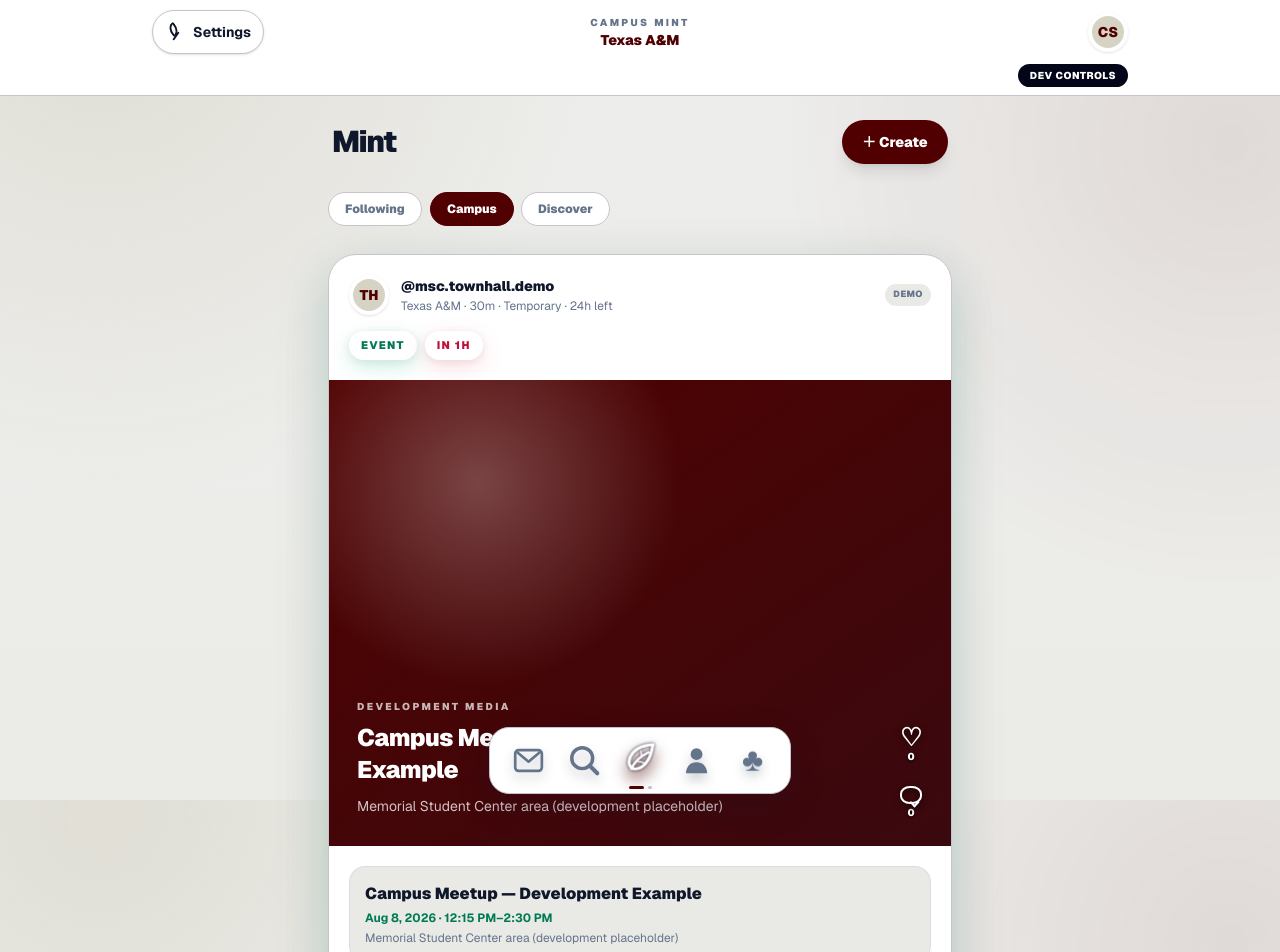
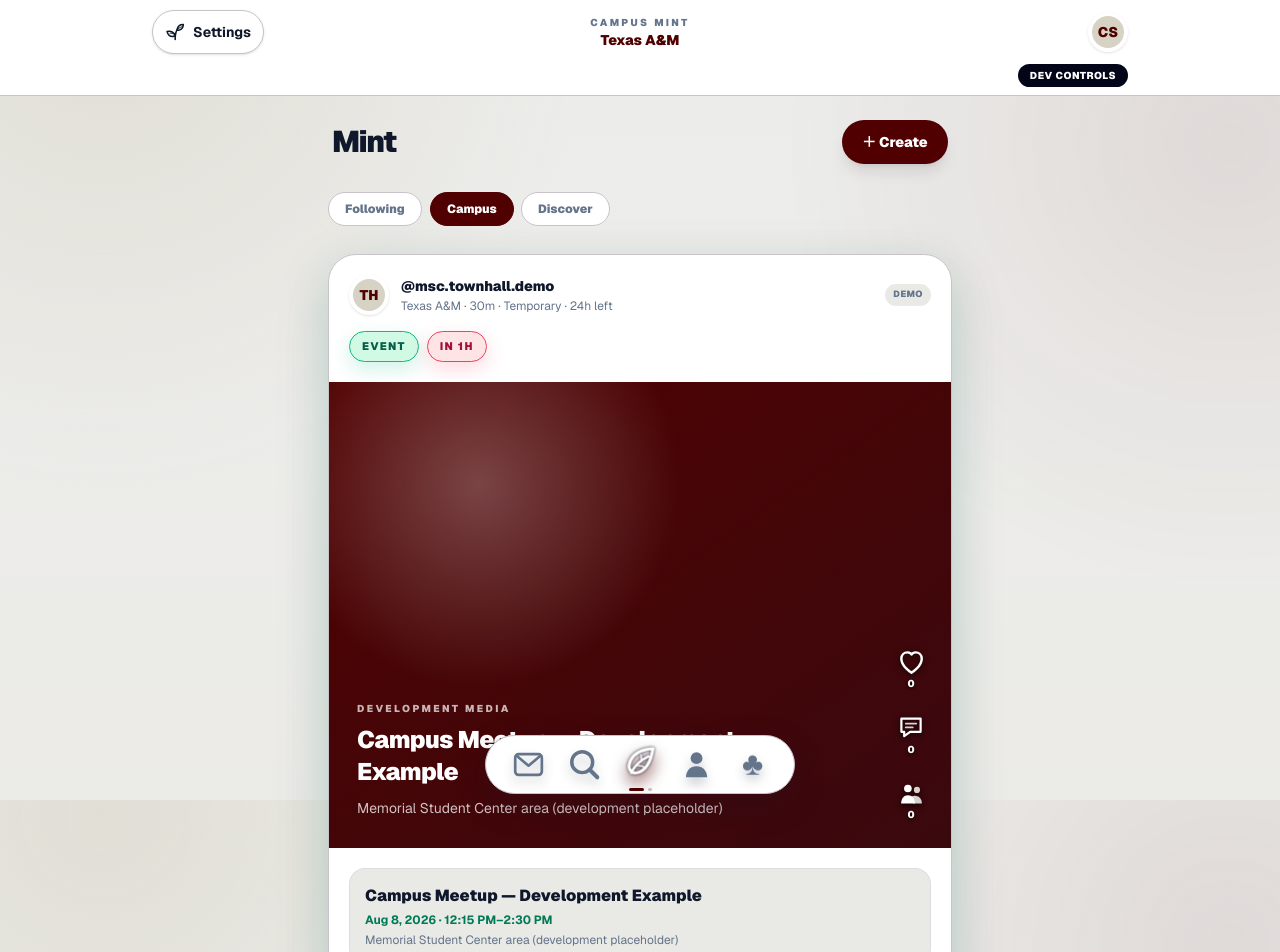
Before and after one commit to TheCampusMint/campusmint, a Next.js app: page / in a window 1280 px wide. Shown: the top 952 px of the page. Built offline with nearby package versions, Linux system fonts and the light colour scheme.

Commit message:
Polish event visuals and Mint interactions

```diff
--- a/components/content/EventMintBadge.tsx
+++ b/components/content/EventMintBadge.tsx
@@ -9,22 +9,24 @@ type EventMintBadgeProps = {
 };
 
 const eventBadgeStyles = {
-  backgroundColor: "#ffffff",
-  color: "#047857",
-  boxShadow: "0 7px 22px rgba(16, 185, 129, 0.20), 0 2px 8px rgba(15, 23, 42, 0.08)",
+  backgroundColor: "#d1fae5",
+  borderColor: "#10b981",
+  color: "#065f46",
+  boxShadow: "0 7px 20px rgba(16, 185, 129, 0.2)",
 };
 
 const eventTimeBadgeStyles = {
-  backgroundColor: "#ffffff",
-  color: "#be123c",
-  boxShadow: "0 7px 22px rgba(244, 63, 94, 0.17), 0 2px 8px rgba(15, 23, 42, 0.08)",
+  backgroundColor: "#ffe4e6",
+  borderColor: "#f43f5e",
+  color: "#9f1239",
+  boxShadow: "0 7px 20px rgba(244, 63, 94, 0.2)",
 };
 
 /** Event identity and urgency are separate so EVENT always keeps its semantic green treatment. */
 export function EventMintBadge({ eventStartAt, eventEndAt, currentTime, timeZone, contextLabel = "Event" }: EventMintBadgeProps) {
   const timing = getEventTimingStatus(eventStartAt, eventEndAt, currentTime, timeZone);
   const showTimingLabel = timing.label !== "EVENT";
-  const badgeClassName = "inline-flex rounded-full px-3 py-1.5 text-[11px] font-black uppercase tracking-[0.12em]";
+  const badgeClassName = "interactive-pop inline-flex rounded-full border px-3 py-1.5 text-[11px] font-black uppercase tracking-[0.12em]";
 
   return (
     <div className="inline-flex items-center gap-2" data-event-status={timing.status} aria-label={`${contextLabel} ${showTimingLabel ? timing.label : ""}`.trim()} title={timing.secondaryLabel ?? undefined}>
--- a/components/icons/MintLeafIcon.tsx
+++ b/components/icons/MintLeafIcon.tsx
@@ -2,12 +2,44 @@ type MintLeafIconProps = {
   className?: string;
 };
 
-/** Small CSS-drawn brand mark that stays crisp without an icon dependency. */
+/** Organic two-leaf Campus Mint mark. */
 export function MintLeafIcon({ className = "" }: MintLeafIconProps) {
   return (
-    <span aria-hidden="true" className={`relative block h-5 w-5 ${className}`}>
-      <span className="absolute left-[4px] top-[1px] h-[13px] w-[9px] -rotate-[38deg] rounded-[80%_20%_80%_20%] border-2 border-current" />
-      <span className="absolute bottom-[1px] left-[10px] h-[10px] w-0.5 rotate-[35deg] rounded-full bg-current" />
-    </span>
+    <svg
+      aria-hidden="true"
+      viewBox="0 0 24 24"
+      className={`h-5 w-5 overflow-visible ${className}`}
+      fill="none"
+      stroke="currentColor"
+      strokeLinecap="round"
+      strokeLinejoin="round"
+    >
+      <path
+        d="M12.2 21C12 15.8 12.8 11.5 15.5 7.4"
+        strokeWidth="1.9"
+      />
+
+      <path
+        d="M14.8 8.1C15.7 4.8 18.6 2.8 22 3c-.2 3.6-2.5 6.4-5.8 6.8-1.1.1-1.8-.5-1.4-1.7Z"
+        strokeWidth="1.9"
+      />
+
+      <path
+        d="M11.9 14.8C9.3 11.6 6.1 10.5 2.5 11.5c1 3.7 3.9 6.2 7.3 5.9 1.2-.1 1.8-1.1 2.1-2.6Z"
+        strokeWidth="1.9"
+      />
+
+      <path
+        d="M15.6 7.7c1.5-.8 2.9-1.5 4.5-2"
+        strokeWidth="1.25"
+        opacity=".75"
+      />
+
+      <path
+        d="M11.5 14.6c-1.8-.7-3.5-1.1-5.5-1.2"
+        strokeWidth="1.25"
+        opacity=".75"
+      />
+    </svg>
   );
 }
--- a/components/mintz/MintCard.tsx
+++ b/components/mintz/MintCard.tsx
@@ -54,9 +54,61 @@ function expirationLabel(expiresAt: string | null, currentTime: number) {
   return `Temporary · ${Math.ceil(minutes / 60)}h left`;
 }
 
+function HeartGlyph({ filled }: { filled: boolean }) {
+  return (
+    <svg
+      viewBox="0 0 32 32"
+      className="h-[29px] w-[29px]"
+      fill={filled ? "currentColor" : "none"}
+      stroke="currentColor"
+      strokeWidth="2.7"
+      strokeLinecap="round"
+      strokeLinejoin="round"
+      aria-hidden="true"
+    >
+      <path d="M16 27.2S4.8 20.5 4.8 11.8c0-4.3 3.1-7 6.8-7 2.2 0 3.7 1 4.4 2.4.8-1.4 2.3-2.4 4.5-2.4 3.7 0 6.8 2.7 6.8 7C27.3 20.5 16 27.2 16 27.2Z" />
+    </svg>
+  );
+}
+
+function CommentGlyph() {
+  return (
+    <svg
+      viewBox="0 0 32 32"
+      className="h-[28px] w-[28px]"
+      fill="none"
+      stroke="currentColor"
+      strokeWidth="2.5"
+      strokeLinecap="round"
+      strokeLinejoin="round"
+      aria-hidden="true"
+    >
+      <path d="M5 6.5h22v15H15l-6.8 5v-5H5V6.5Z" />
+      <path d="M10 12h12M10 16.5h8" strokeWidth="2" opacity=".82" />
+    </svg>
+  );
+}
+
+function AttendeesGlyph() {
+  return (
+    <svg
+      viewBox="0 0 32 32"
+      className="h-[29px] w-[29px]"
+      fill="currentColor"
+      aria-hidden="true"
+    >
+      <circle cx="12" cy="10.5" r="4.2" />
+      <circle cx="22" cy="12" r="3.4" opacity=".82" />
+      <path d="M4.5 27c.3-5.7 3.1-9 7.6-9 4.6 0 7.4 3.3 7.7 9H4.5Z" />
+      <path d="M18.2 27c-.1-3.2-.9-5.7-2.5-7.3 1.7-1.1 3.8-1.4 5.8-.9 3.8.8 5.9 3.5 6 8.2h-9.3Z" opacity=".82" />
+    </svg>
+  );
+}
+
 export function MintCard(props: MintCardProps) {
   const { mint, author, viewer, users, theme, currentTime, permissionContext } = props;
   const [commentsOpen, setCommentsOpen] = useState(false);
+  const [attendeesOpen, setAttendeesOpen] = useState(false);
   const [likePulse, setLikePulse] = useState(0);
   const [captionDraft, setCaptionDraft] = useState(mint.caption);
   const ownMint = viewer.account.id === mint.authorId;
@@ -74,6 +126,7 @@ export function MintCard(props: MintCardProps) {
   const eventTimeZone = canonicalEvent?.timeZone ?? mint.eventData?.timeZone ?? null;
   const eventWhen = formatEventDateTimeRange(eventStartAt, eventEndAt, eventTimeZone);
   const eventWhere = canonicalEvent?.location ?? mint.eventData?.location?.label;
+  const attendeeCount = canonicalEvent?.rsvpCount ?? 0;
   const activeComments = props.comments.filter((item) => item.status === "active");
   const temporaryLabel = expirationLabel(mint.expiresAt, currentTime);
   const fallbackLabel = eventTitle ?? organization?.name ?? "A new Mint";
@@ -111,14 +164,36 @@ export function MintCard(props: MintCardProps) {
         <MintMediaCarousel media={mint.media} theme={theme} fallbackLabel={fallbackLabel} fallbackDetail={fallbackDetail} autoplayVideo={props.autoplayVideo}>
           <div className="absolute bottom-4 right-3 flex flex-col items-center gap-2 sm:bottom-5 sm:right-4" aria-label="Mint actions">
             <button type="button" onClick={toggleLike} aria-pressed={props.liked} aria-label={props.liked ? "Unlike Mint" : "Like Mint"} className={`interactive-pop flex min-h-12 min-w-12 flex-col items-center justify-center p-2 text-xs font-black focus-visible:outline-2 focus-visible:outline-offset-1 focus-visible:outline-white ${props.liked ? "text-rose-500" : "text-white"}`}>
-              <span key={likePulse} aria-hidden="true" className={`text-[25px] leading-none ${likePulse > 0 ? "like-pop" : ""}`} style={{ filter: "drop-shadow(0 2px 3px rgba(0,0,0,.88))" }}>{props.liked ? "♥" : "♡"}</span>
+              <span key={likePulse} className={likePulse > 0 ? "like-pop" : ""} style={{ filter: "drop-shadow(0 2px 3px rgba(0,0,0,.88))" }}><HeartGlyph filled={props.liked} /></span>
               {canShowLikeCount && <span className="mt-0.5 text-[10px] leading-none text-white" style={{ textShadow: "0 1px 3px rgba(0,0,0,.95)" }}>{mint.likeCount}</span>}
             </button>
             <button type="button" disabled={!mint.commentsEnabled} onClick={() => setCommentsOpen(true)} aria-expanded={commentsOpen} aria-label="Open Mint comments" className="interactive-pop flex min-h-12 min-w-12 flex-col items-center justify-center p-2 text-xs font-black text-white focus-visible:outline-2 focus-visible:outline-offset-1 focus-visible:outline-white disabled:opacity-50">
-              <span aria-hidden="true" className="relative block h-[18px] w-[22px] rounded-[45%] border-2 border-current after:absolute after:-bottom-[4px] after:right-[2px] after:h-[7px] after:w-[7px] after:rotate-45 after:border-b-2 after:border-r-2 after:border-current" style={{ filter: "drop-shadow(0 2px 3px rgba(0,0,0,.88))" }} />
+              <span style={{ filter: "drop-shadow(0 2px 3px rgba(0,0,0,.88))" }}><CommentGlyph /></span>
               <span className="mt-1 text-[10px] leading-none" style={{ textShadow: "0 1px 3px rgba(0,0,0,.95)" }}>{mint.commentCount}</span>
             </button>
+            {mint.postType === "event" && (
+              <button
+                type="button"
+                onClick={() => setAttendeesOpen((current) => !current)}
+                aria-expanded={attendeesOpen}
+                aria-label={`${attendeeCount} people attending`}
+                title="People attending"
+                className="interactive-pop flex min-h-12 min-w-12 flex-col items-center justify-center p-2 text-xs font-black text-white focus-visible:outline-2 focus-visible:outline-offset-1 focus-visible:outline-white"
+              >
+                <span style={{ filter: "drop-shadow(0 2px 3px rgba(0,0,0,.88))" }}>
+                  <AttendeesGlyph />
+                </span>
+                <span className="mt-0.5 text-[10px] leading-none" style={{ textShadow: "0 1px 3px rgba(0,0,0,.95)" }}>
+                  {attendeeCount}
+                </span>
+              </button>
+            )}
           </div>
+          {attendeesOpen && mint.postType === "event" && (
+            <div className="absolute bottom-4 left-3 rounded-full bg-slate-950/65 px-3 py-2 text-xs font-bold text-white shadow-lg backdrop-blur-md sm:bottom-5 sm:left-4">
+              {attendeeCount} attending
+            </div>
+          )}
         </MintMediaCarousel>
 
         <div className="p-4 sm:p-5">
--- a/components/shell/BottomBubbleNav.tsx
+++ b/components/shell/BottomBubbleNav.tsx
@@ -283,14 +283,14 @@ export function BottomBubbleNav({
         onPointerMove={moveShell}
         onPointerLeave={resetShell}
         onPointerCancel={resetShell}
-        className="relative isolate overflow-visible rounded-[1.25rem] border border-slate-200 bg-white/95 px-1.5 py-1 shadow-[0_12px_34px_rgba(15,23,42,0.18)] backdrop-blur-xl will-change-transform"
+        className="relative isolate overflow-visible rounded-full border border-slate-200 bg-white/95 px-2.5 py-0.5 shadow-[0_12px_34px_rgba(15,23,42,0.18)] backdrop-blur-xl will-change-transform"
         style={{
           transformStyle: "preserve-3d",
         }}
       >
         <div
           ref={viewportRef}
-          className="relative touch-pan-y select-none py-1.5"
+          className="relative touch-pan-y select-none py-1"
           style={{
             width: "min(288px, calc(100vw - 24px))",
             clipPath: "inset(-22px 0 -22px 0)",
```
